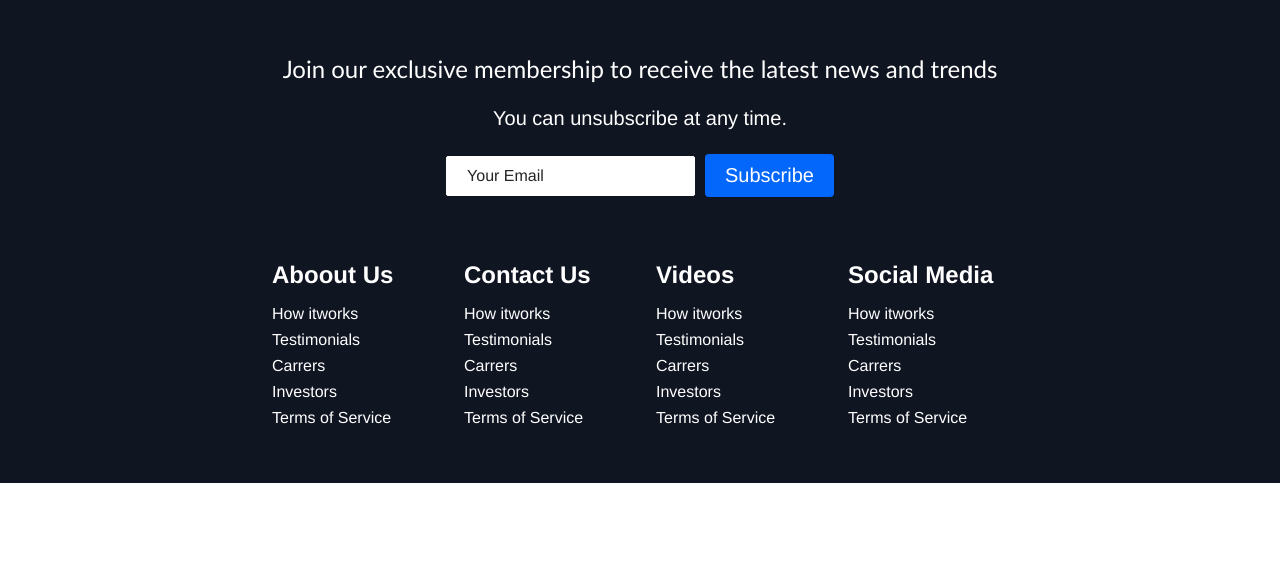
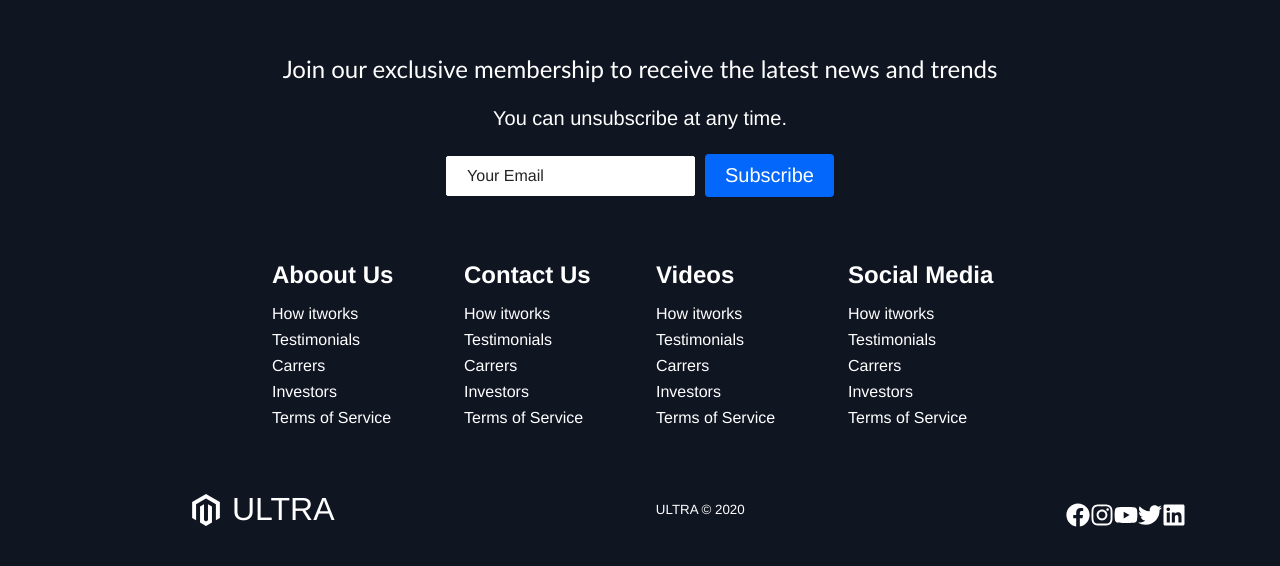
Before and after one commit to tbatista86/website-react-responsive, a React (Create React App) app: page / in a window 1280 px wide. Shown: the part 3170-3736 px from the top of the page. Before the commit the page ends 3653 px from the top, so only its background shows below. Built offline with nearby package versions, Linux system fonts and the light colour scheme.

Commit message:
add social midia footer

```diff
--- a/src/components/Footer/FooterElements.js
+++ b/src/components/Footer/FooterElements.js
@@ -1,3 +1,4 @@
+import { FaMagento } from 'react-icons/fa';
 import { Link } from 'react-router-dom';
 import styled from 'styled-components'
 
@@ -112,3 +113,49 @@
     transition: 0.3s ease-out;
   }
 `;
+
+export const SocialMedia = styled.section`
+  max-width: 1000px;
+  width: 100%;
+`;
+
+export const SocialMediaWrap = styled.div`
+  display: flex;
+  justify-content: space-between;
+  align-items: center;
+  width: 90%;
+  max-width: 1000px;
+  margin: 40px auto 0 auto;
+`;
+
+export const SocialLogo = styled(Link)`
+  color: #fff;
+  justify-self: start;
+  cursor: pointer;
+  text-decoration: none;
+  font-size: 2rem;
+  display: flex;
+  align-items: center;
+  margin-bottom: 16px;
+`;
+
+export const SocialIcon = styled(FaMagento)`
+  margin-right: 10px;
+`;
+
+export const WebsiteRights = styled.small`
+  color: #fff;
+  margin-bottom: 16px;
+`;
+
+export const SocialIcons = styled.div`
+  display: flex;
+  justify-content: space-between;
+  align-items: center;
+  width: 24px;
+`;
+
+export const SocialIconLink = styled.a`
+  color: #fff;
+  font-size: 24px;
+`;
--- a/src/components/Footer/index.js
+++ b/src/components/Footer/index.js
@@ -1,6 +1,7 @@
 import React from 'react'
+import { FaFacebook, FaInstagram, FaLinkedin, FaTwitter, FaYoutube } from 'react-icons/fa'
 import { Button } from '../../globalStyle'
-import { FooterContainer, FooterSubscription, FooterSubHeading, FooterSubText, Form, FormInput, FooterLinkItems, FooterLinkTitle, FooterLink, FooterLinksContainer, FooterLinksWrapper } from './FooterElements'
+import { FooterContainer, FooterSubscription, FooterSubHeading, FooterSubText, Form, FormInput, FooterLinkItems, FooterLinkTitle, FooterLink, FooterLinksContainer, FooterLinksWrapper, SocialMedia, SocialLogo, SocialIcon, WebsiteRights, SocialIcons, SocialIconLink, SocialMediaWrap } from './FooterElements'
 
 const Footer = () => {
   return (
@@ -52,6 +53,32 @@
           </FooterLinkItems>
         </FooterLinksWrapper>
       </FooterLinksContainer>
+      <SocialMedia>
+        <SocialMediaWrap>
+          <SocialLogo to="/">
+            <SocialIcon/>
+            ULTRA
+          </SocialLogo>
+          <WebsiteRights>ULTRA © 2020</WebsiteRights>
+          <SocialIcons>
+            <SocialIconLink href="/" targer="_blank" arial-label="Facebook">
+              <FaFacebook />
+            </SocialIconLink>
+            <SocialIconLink href="/" targer="_blank" arial-label="Instagran">
+              <FaInstagram />
+            </SocialIconLink>
+            <SocialIconLink href="/" targer="_blank" arial-label="Youtube" rel="noopener noreferrer">
+              <FaYoutube />
+            </SocialIconLink>
+            <SocialIconLink href="/" targer="_blank" arial-label="twitter">
+              <FaTwitter/>
+            </SocialIconLink>
+            <SocialIconLink href="/" targer="_blank" arial-label="LinkedIn">
+              <FaLinkedin/>
+            </SocialIconLink>
+          </SocialIcons>
+        </SocialMediaWrap>
+      </SocialMedia>
     </FooterContainer>
   )
 }
```
Also changed, not shown: 1 other file (tests, documents, lock files or other folders).
